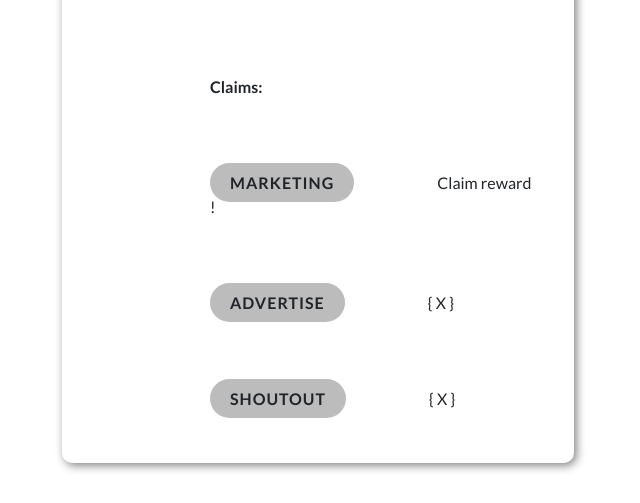
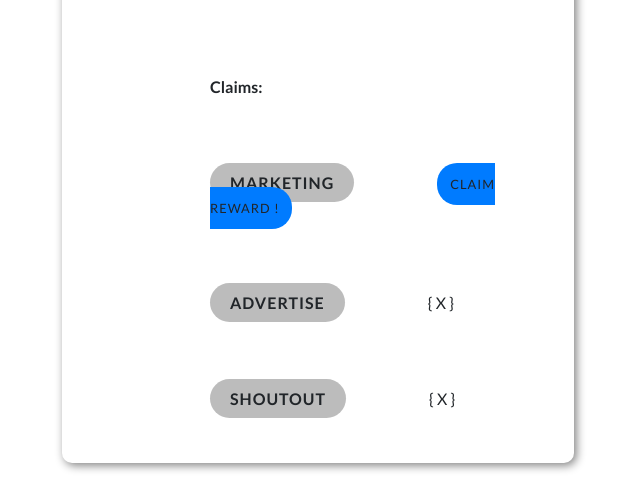
Before and after one commit to ericmiranda7/excessFood, a Django app: page /accounts/points/ in a window 1280 px wide. Shown: the part 201-704 px from the top of the page, without its empty margins (370-1010 px from the left). Run offline with Django 3.2, Linux system fonts and the light colour scheme; parts of the project's set-up code (start-up, migrations or seed data) failed here and were passed over; some libraries are stand-ins or nearby versions.

Commit message:
style claim button

```diff
--- a/accounts/templates/accounts/points.html
+++ b/accounts/templates/accounts/points.html
@@ -77,7 +77,7 @@
 						{% if request.user.donator.points|add:"-15"|abs < 0 %}
 						{{ request.user.donator.points|add:"-15"|abs }} more points required
 						{% else %}
-						<a>Claim reward !</a>
+						<a class="submitreq">Claim reward !</a>
 						{% endif %}
 						</span>
 					</p>
```
